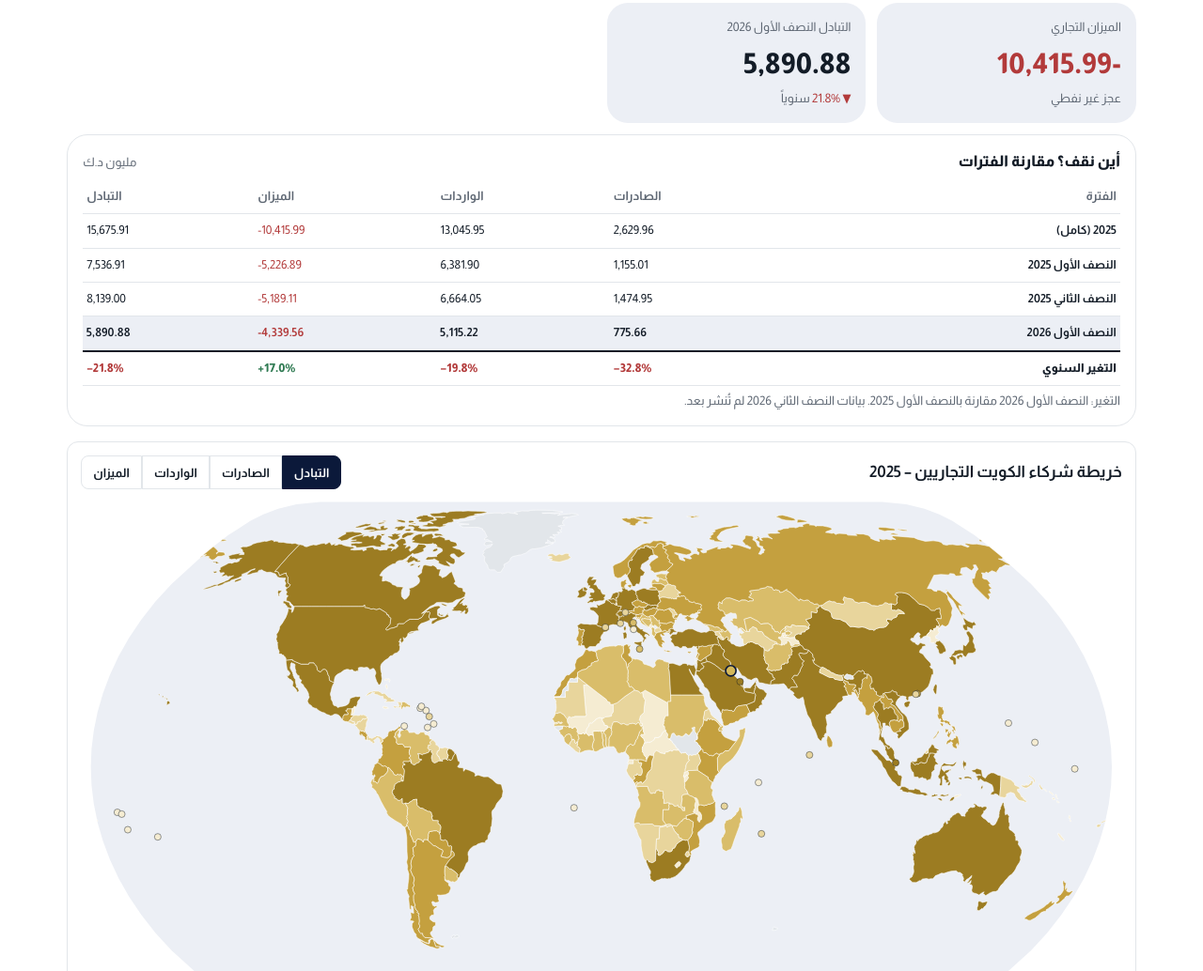
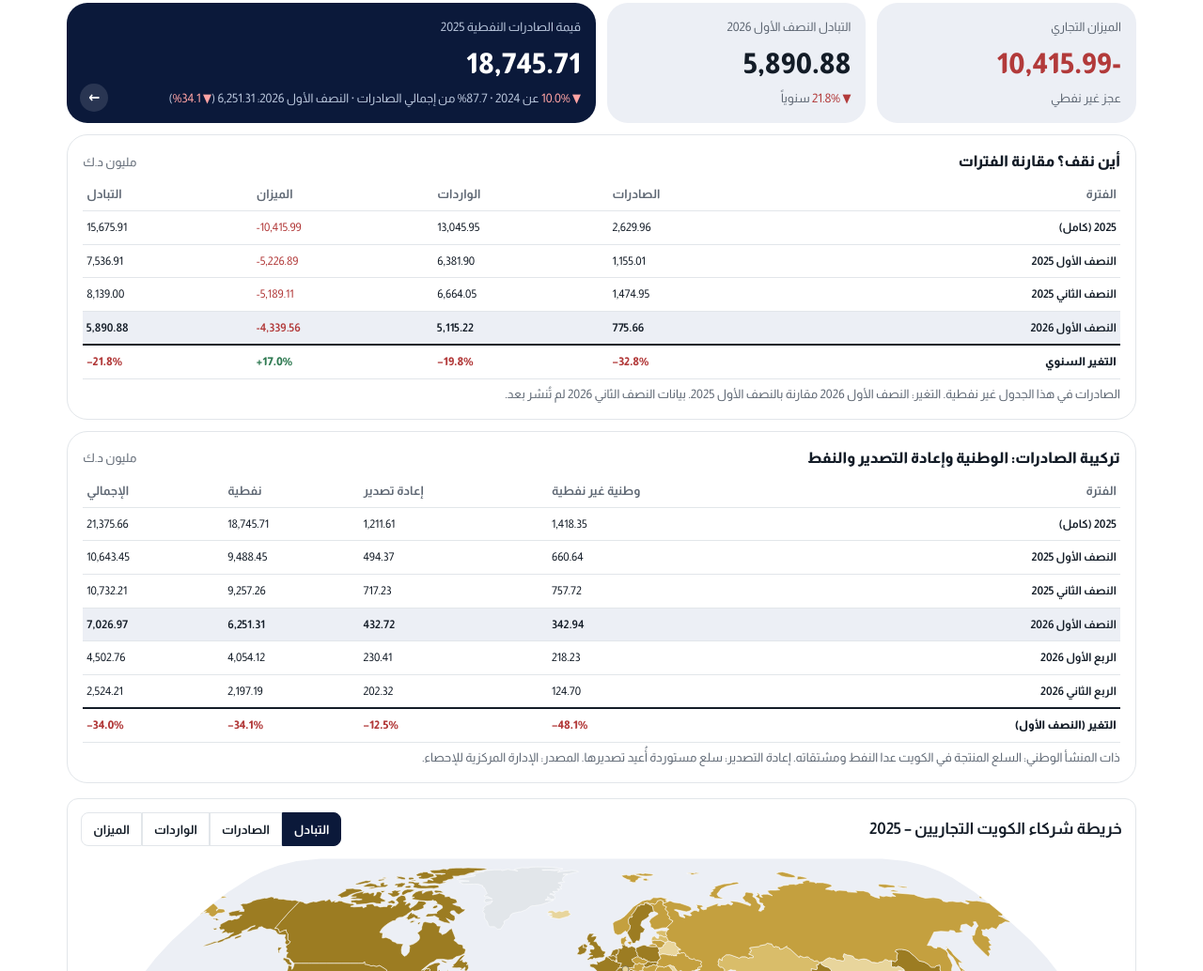
Before and after one commit to fawazalsammak/kuwait-africa-food-security, a plain HTML site: page kuwait-trade-stats/index.html in a window 1280 px wide. Shown: the part 396-1430 px from the top of the page at 94% size. Drawn offline with Linux system fonts and the light colour scheme.

Commit message:
Trade app: oil value and export composition on home, oil exports card per country
Co-Authored-By: Claude Opus 5.5 <noreply@anthropic.com>
Claude-Session: https://claude.ai/code/session_01FbwtypeN9mt5apKJ5SLWv9

```diff
--- a/kuwait-trade-stats/index.html
+++ b/kuwait-trade-stats/index.html
@@ -110,7 +110,7 @@ tr.fx>td,tr.fy>td{padding:4px 0 10px;white-space:normal}table.sub{font-size:13px
 @media(max-width:820px){.bento{grid-template-columns:repeat(2,minmax(0,1fr))}}
 .bento .t{background:var(--panel);border-radius:22px;padding:16px;position:relative;overflow:hidden;color:inherit;text-decoration:none;min-height:118px;display:block}
 .bento .t small{display:block;color:var(--mut);font-size:13px}.bento .t b{display:block;font-size:clamp(22px,3.2vw,30px);font-weight:800;margin:6px 0 4px;font-variant-numeric:tabular-nums}
-.bento .w2{grid-column:span 2}.bento .w4{grid-column:1/-1;background:var(--bg);border:1px solid var(--line)}table.cmp{font-size:12.5px}table.cmp td,table.cmp th{padding:8px 4px}table.cmp td:first-child{font-weight:700;white-space:normal;min-width:5.5em}table.cmp tr.chg td{border-top:2px solid var(--ink);font-weight:800}.bento .dark{background:#0B193A;color:#fff}.bento .dark small{color:#b9c6dc}.bento .gold{background:#D4B85A;color:#0B193A}.bento .gold small{color:#4b3d12}
+.bento .w2{grid-column:span 2}.bento .w4{grid-column:1/-1;background:var(--bg);border:1px solid var(--line)}table.cmp{font-size:12px}table.cmp th{white-space:normal;vertical-align:bottom;line-height:1.3}table.cmp td,table.cmp th{padding:8px 4px}table.cmp td:first-child{font-weight:700;white-space:normal;min-width:5.5em}table.cmp tr.chg td{border-top:2px solid var(--ink);font-weight:800}.bento .dark{background:#0B193A;color:#fff}.bento .dark small{color:#b9c6dc}.bento .gold{background:#D4B85A;color:#0B193A}.bento .gold small{color:#4b3d12}
 .bento .dark .up{color:#9fe3b8}.bento .dark .dn{color:#ffa3a3}
 .mini{display:flex;align-items:flex-end;gap:5px;height:56px;margin-top:10px}.mini i{flex:1;background:#D4B85A;border-radius:5px 5px 0 0;min-height:3px}
 .mlab{display:flex;gap:5px;font-size:11px;color:#b9c6dc;margin-top:3px}.mlab span{flex:1;text-align:center}
@@ -137,6 +137,7 @@ tr.fx>td,tr.fy>td{padding:4px 0 10px;white-space:normal}table.sub{font-size:13px
  .bnav button{flex:1;border:0;background:none;color:var(--mut);font:700 11px Almarai,sans-serif;display:flex;flex-direction:column;align-items:center;gap:2px;min-height:48px;cursor:pointer}.bnav button i{font-style:normal;font-size:20px;line-height:1}
  .bnav button.on{color:#0B193A}.bnav button.on i{color:#B39020}
  .top .tabs{display:none}body{padding-bottom:76px}}
+#vEnt .kpis .k.oilk{background:#0B193A!important;color:#fff}#vEnt .k.oilk small{color:#b9c6dc;display:block}#vEnt .k.oilk b{color:#D4B85A}#vEnt .k.oilk .src{font-size:11px;opacity:.8;margin-top:4px}#vEnt .k.oilk .up{color:#9fe3b8}#vEnt .k.oilk .dn{color:#ffa3a3}
 .hide{display:none!important}
 footer{font-size:13px;color:var(--mut);border-top:1px solid var(--line);padding-top:12px;margin-top:24px}
 </style>
@@ -277,11 +278,12 @@ function render(e){cur=e;show('vEnt');
   const ld=$('#lead');if(isC&&(x+m)>0){ld.classList.remove('hide');ld.innerHTML=`بلغ حجم التبادل التجاري بين دولة الكويت و${esc(e.ar)} خلال عام 2025 نحو <b>${f(x+m)}</b> ${U.lab}${vg!=null&&isFinite(vg)?`، بنسبة ${vg>=0?'ارتفاع':'انخفاض'} قدرها ${fmtN(Math.abs(vg),1)}% مقارنة بعام 2024`:''}، وسجّل الميزان التجاري ${x-m>=0?'فائضاً':'عجزاً'} قدره <b>${f(Math.abs(x-m))}</b> ${U.lab}.`;}else if(e.kw){const T=TOT[L];ld.classList.remove('hide');ld.innerHTML=`الأرقام في هذه الصفحة <b>بدون النفط ومشتقاته</b>. بلغت الصادرات غير النفطية في 2025 نحو <b>${f(x)}</b> ${U.lab}، منها صادرات وطنية <b>${f(T.nonoil)}</b> وسلع معاد تصديرها <b>${f(T.rex)}</b>، مقابل واردات <b>${f(m)}</b> ${U.lab}. (صادرات النفط ومشتقاته المستبعدة: ${f(T.oil)} ${U.lab}).`;}else ld.classList.add('hide');
   const ag=$('#agr');if(isC){ag.classList.remove('hide');ag.innerHTML=e.rep&&e.rep.agr?'<b>الاتفاقيات:</b> '+esc(e.rep.agr):e.agr?'<b>الاتفاقيات:</b> توجد اتفاقية ثنائية مع دولة الكويت ضمن ملفات الاتفاقيات (الدليل الاقتصادي).':'<b>الاتفاقيات:</b> لا توجد اتفاقيات ثنائية مسجّلة ضمن ملفات الاتفاقيات.';}else ag.classList.add('hide');
   const t4=e.top4||{},main=k=>t4[k]&&t4[k][0]?`<small class="mp">أهم سلعة: ${esc(H4N[t4[k][0].hs]||t4[k][0].hs)}</small>`:'';
-  $('#kpis').innerHTML=`<div class="k"><small>الصادرات 2025</small><b>${f(x)}</b>${ch(x,x0,'عن 2024')}${main('x')}</div>
+  const OD=(OILD||{}),o5=isC&&OD['2025']&&OD['2025'][e.id]||null,o4=isC&&OD['2024']&&OD['2024'][e.id]||null,ou=u=>f(CUR==='usd'?u/1000/RATE:u*UK/1000),ov=(o,k)=>o&&o[k]?o[k][0]:0;
+  $('#kpis').innerHTML=`<div class="k"><small>${isC?'الصادرات غير النفطية 2025 (دون النفط ومشتقاته)':'الصادرات 2025'}</small><b>${f(x)}</b>${ch(x,x0,'عن 2024')}${main('x')}</div>
   <div class="k"><small>الواردات 2025</small><b>${f(m)}</b>${ch(m,m0,'عن 2024')}${main('m')}</div>
   <div class="k"><small>الميزان التجاري 2025</small><b class="${x-m>=0?'up':'dn'}">${f(x-m)}</b><small>${x-m>=0?'فائض':'عجز'}${isC?(x-m>=0?' لصالح الكويت':' لصالح '+esc(e.ar)):''}</small></div>
   <div class="k"><small>حجم التبادل 2025</small><b>${f(x+m)}</b>${ch(x+m,x0+m0,'عن 2024')}</div>
-  <div class="k"><small>التبادل ${Q.lab} 2026</small><b>${f(sx+sm)}</b>${ch(sx+sm,px+pm,'على أساس سنوي')}</div>`;
+  <div class="k"><small>التبادل ${Q.lab} 2026</small><b>${f(sx+sm)}</b>${ch(sx+sm,px+pm,'على أساس سنوي')}</div>${(o5||o4)?`<div class="k oilk"><small>الصادرات النفطية إلى ${esc(e.ar)} 2025</small><b>${o5?ou(ov(o5,'27')):'غير منشورة'}</b>${o5&&o4?ch(ov(o5,'27'),ov(o4,'27'),'عن 2024'):''}<small>2024: ${o4?ou(ov(o4,'27')):'–'}${o5&&(ov(o5,'2709')||ov(o5,'2710'))?' · خام '+ou(ov(o5,'2709'))+' · مكررة '+ou(ov(o5,'2710')):''}</small><small class="src">UN Comtrade (بيانات الدولة المستوردة)</small></div>`:''}`;
   // key indicators
   const ind=$('#ind');if(isC){const T=TOT[L],ri=rankOf(e,'m',L),rx=rankOf(e,'x',L),ra=(()=>{const r=C.filter(c=>c.id!=='603').map(c=>[c.id,g(c.x,L)+g(c.m,L)]).sort((a,b)=>b[1]-a[1]).findIndex(z=>z[0]===e.id);return r>=0?r+1:null;})();
     const v15=g(e.x,'2015')+g(e.m,'2015'),cagr=v15>0&&(x+m)>0?(Math.pow((x+m)/v15,1/10)-1)*100:null;
@@ -409,6 +411,7 @@ function flowCard(e){const el=$('#flow');if(!e||e.kw||e.id.startsWith('g')||!CSB
     el.innerHTML=`<h3 class="fh"><span class="dk"></span>دولة الكويت <span class="ar">⇄</span> <span class="dc"></span>${esc(e.ar)}</h3><div class="flowg"><svg viewBox="${vx} ${vy} ${bw} ${bh}" style="direction:ltr" role="img" aria-label="تدفق التجارة بين الكويت و${esc(e.ar)}">${o}</svg>
       <div class="fleg"><div><i style="background:var(--mint)"></i>صادرات الكويت إلى ${esc(e.ar)}<b>${f(x)}</b></div><div><i style="background:var(--navy)"></i>واردات الكويت من ${esc(e.ar)}<b>${f(m)}</b></div><div><i style="background:${x-m>=0?'var(--pos)':'var(--neg)'}"></i>الميزان التجاري<b class="${x-m>=0?'up':'dn'}">${f(x-m)}</b></div><small>2025 · ${U.lab}</small></div></div>`;});}
 
+function tv(fl,p){if(TOT[p])return TOT[p][fl]||0;if(/-H[12]$/.test(p)){const y=p.slice(0,4),h=p.endsWith('1')?['Q1','Q2']:['Q3','Q4'];return h.reduce((a,q)=>a+((TOT[y+'-'+q]||{})[fl]||0),0);}return 0;}
 function layout(e,isC){const V=$('#vEnt');V.classList.toggle('isC',isC);V.classList.toggle('isK',!!e.kw);
   const L='2025',x=g(e.x,L),m=g(e.m,L);
   // header story (country)
@@ -428,12 +431,14 @@ function layout(e,isC){const V=$('#vEnt');V.classList.toggle('isC',isC);V.classL
   const bt=$('#bento'),b2=$('#bento2');
   if(e.kw){bt.classList.remove('hide');b2.classList.remove('hide');const T=TOT[L],x0=g(e.x,'2024'),m0=g(e.m,'2024'),Q=ytd(),sx=Q.cur.reduce((a,p)=>a+g(e.x,p),0),sm=Q.cur.reduce((a,p)=>a+g(e.m,p),0),px=Q.prev.reduce((a,p)=>a+g(e.x,p),0),pm=Q.prev.reduce((a,p)=>a+g(e.m,p),0);
     const ys=Y.slice(-7),vmx=Math.max(...ys.map(y=>g(e.x,y)+g(e.m,y)));const pc2=(a,b)=>{const c=pct(a,b);return `<span class="${c>=0?'up':'dn'}">${c>=0?'▲':'▼'} ${fmtN(Math.abs(c),1)}%</span>`;};
-    bt.innerHTML=`<div class="t dark w2"><small>حجم التبادل غير النفطي 2025</small><b>${f(x+m)}</b><small>${U.lab} · ${pc2(x+m,x0+m0)} عن 2024 · بدون النفط ومشتقاته</small></div></div>
+    bt.innerHTML=`<div class="t dark w2"><small>حجم التبادل غير النفطي 2025</small><b>${f(x+m)}</b><small>${U.lab} · ${pc2(x+m,x0+m0)} عن 2024 · بدون النفط ومشتقاته</small></div>
      <div class="t gold"><small>الصادرات غير النفطية</small><b>${f(x)}</b><small>${pc2(x,x0)} · وطنية ${f(T.nonoil)} + إعادة تصدير ${f(T.rex)}</small></div>
      <div class="t"><small>الواردات</small><b>${f(m)}</b><small>${pc2(m,m0)} عن 2024</small></div>
      <div class="t"><small>الميزان التجاري</small><b class="dn">${f(x-m)}</b><small>عجز غير نفطي</small></div>
      <div class="t"><small>التبادل ${Q.lab} 2026</small><b>${f(sx+sm)}</b><small>${pc2(sx+sm,px+pm)} سنوياً</small></div>
-     <div class="t w4"><div class="th"><b>أين نقف؟ مقارنة الفترات</b><small>${U.lab}</small></div><div class="scroll"><table class="cmp"><thead><tr><th>الفترة</th><th class="n">الصادرات</th><th class="n">الواردات</th><th class="n">الميزان</th><th class="n">التبادل</th></tr></thead><tbody>${[['2025 (كامل)','2025',''],['النصف الأول 2025','2025-H1',''],['النصف الثاني 2025','2025-H2',''],['النصف الأول 2026','2026-H1','hl']].map(([l,k,c])=>{const a=g(e.x,k),b=g(e.m,k);return `<tr class="${c}"><td>${l}</td><td class="n">${f(a)}</td><td class="n">${f(b)}</td><td class="n dn">${f(a-b)}</td><td class="n">${f(a+b)}</td></tr>`;}).join('')}${(()=>{const ch=(fn)=>{const c=pct(fn('2026-H1'),fn('2025-H1'));return `<td class="n ${c>=0?'up':'dn'}">${c==null||!isFinite(c)?'–':(c>=0?'+':'−')+fmtN(Math.abs(c),1)+'%'}</td>`;};return `<tr class="chg"><td>التغير السنوي</td>${ch(k=>g(e.x,k))}${ch(k=>g(e.m,k))}${ch(k=>g(e.x,k)-g(e.m,k))}${ch(k=>g(e.x,k)+g(e.m,k))}</tr>`;})()}</tbody></table></div><div class="note" style="margin-top:6px">التغير: النصف الأول 2026 مقارنة بالنصف الأول 2025. بيانات النصف الثاني 2026 لم تُنشر بعد.</div></div>`;
+     <a class="t lnk dark w2" href="#oil"><small>قيمة الصادرات النفطية 2025</small><b>${f(tv('oil','2025'))}</b><small>${pc2(tv('oil','2025'),tv('oil','2024'))} عن 2024 · ${fmtN(tv('oil','2025')/tv('x','2025')*100,1)}% من إجمالي الصادرات · النصف الأول 2026: ${f(tv('oil','2026-H1'))} (${pc2(tv('oil','2026-H1'),tv('oil','2025-H1'))})</small><span class="go">←</span></a>
+     <div class="t w4"><div class="th"><b>أين نقف؟ مقارنة الفترات</b><small>${U.lab}</small></div><div class="scroll"><table class="cmp"><thead><tr><th>الفترة</th><th class="n">الصادرات</th><th class="n">الواردات</th><th class="n">الميزان</th><th class="n">التبادل</th></tr></thead><tbody>${[['2025 (كامل)','2025',''],['النصف الأول 2025','2025-H1',''],['النصف الثاني 2025','2025-H2',''],['النصف الأول 2026','2026-H1','hl']].map(([l,k,c])=>{const a=g(e.x,k),b=g(e.m,k);return `<tr class="${c}"><td>${l}</td><td class="n">${f(a)}</td><td class="n">${f(b)}</td><td class="n dn">${f(a-b)}</td><td class="n">${f(a+b)}</td></tr>`;}).join('')}${(()=>{const ch=(fn)=>{const c=pct(fn('2026-H1'),fn('2025-H1'));return `<td class="n ${c>=0?'up':'dn'}">${c==null||!isFinite(c)?'–':(c>=0?'+':'−')+fmtN(Math.abs(c),1)+'%'}</td>`;};return `<tr class="chg"><td>التغير السنوي</td>${ch(k=>g(e.x,k))}${ch(k=>g(e.m,k))}${ch(k=>g(e.x,k)-g(e.m,k))}${ch(k=>g(e.x,k)+g(e.m,k))}</tr>`;})()}</tbody></table></div><div class="note" style="margin-top:6px">الصادرات في هذا الجدول غير نفطية. التغير: النصف الأول 2026 مقارنة بالنصف الأول 2025. بيانات النصف الثاني 2026 لم تُنشر بعد.</div></div>
+     <div class="t w4"><div class="th"><b>تركيبة الصادرات: الوطنية وإعادة التصدير والنفط</b><small>${U.lab}</small></div><div class="scroll"><table class="cmp"><thead><tr><th>الفترة</th><th class="n">وطنية غير نفطية</th><th class="n">إعادة تصدير</th><th class="n">نفطية</th><th class="n">الإجمالي</th></tr></thead><tbody>${[['2025 (كامل)','2025',''],['النصف الأول 2025','2025-H1',''],['النصف الثاني 2025','2025-H2',''],['النصف الأول 2026','2026-H1','hl'],['الربع الأول 2026','2026-Q1',''],['الربع الثاني 2026','2026-Q2','']].map(([l,k,c])=>`<tr class="${c}"><td>${l}</td><td class="n">${f(tv('nonoil',k))}</td><td class="n">${f(tv('rex',k))}</td><td class="n">${f(tv('oil',k))}</td><td class="n">${f(tv('x',k))}</td></tr>`).join('')}${(()=>{const ch=fl=>{const c=pct(tv(fl,'2026-H1'),tv(fl,'2025-H1'));return `<td class="n ${c>=0?'up':'dn'}">${(c>=0?'+':'−')+fmtN(Math.abs(c),1)}%</td>`;};return `<tr class="chg"><td>التغير (النصف الأول)</td>${ch('nonoil')}${ch('rex')}${ch('oil')}${ch('x')}</tr>`;})()}</tbody></table></div><div class="note" style="margin-top:6px">ذات المنشأ الوطني: السلع المنتجة في الكويت عدا النفط ومشتقاته. إعادة التصدير: سلع مستوردة أُعيد تصديرها. المصدر: الإدارة المركزية للإحصاء.</div></div>`;
     const tl=C.filter(c=>c.id!=='603').map(c=>({c,v:g(c.x,L)+g(c.m,L)})).sort((a,b)=>b.v-a.v).slice(0,5);
     const fd=FOOD.reduce((a,r)=>a+(r.w||0),0);
     b2.innerHTML=`<div class="t w2"><div class="th"><b>أكبر الشركاء 2025</b><a href="#top">الكل ←</a></div>${tl.map((r,i)=>`<a class="lr" href="#c${r.c.id}"><span class="no">${i+1}</span><span class="nm">${esc(r.c.ar)}</span><span class="tr"><i style="width:${r.v/tl[0].v*100}%"></i></span><b>${f(r.v)}</b></a>`).join('')}</div>
```
